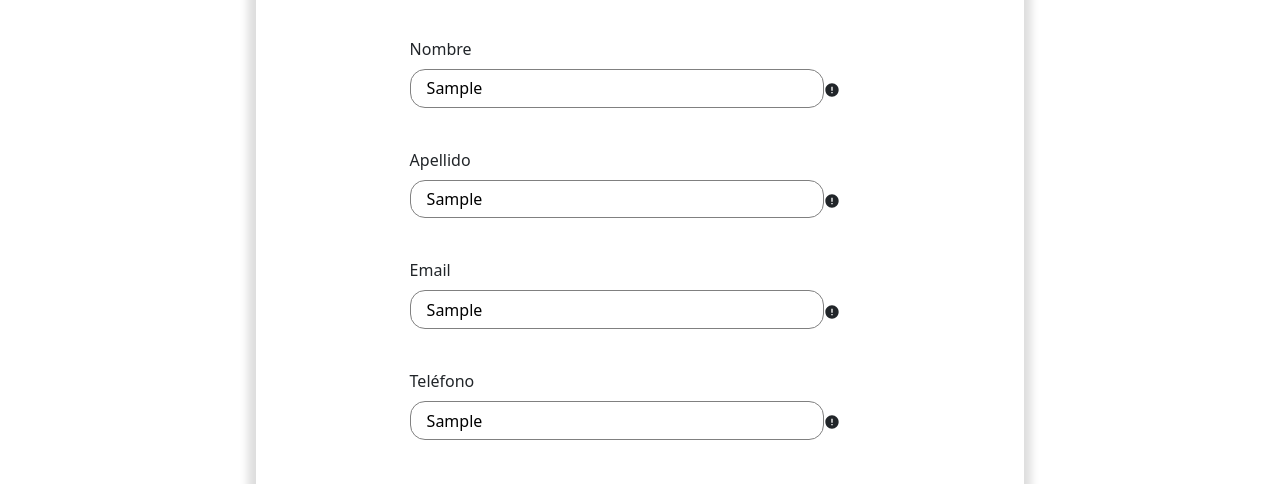
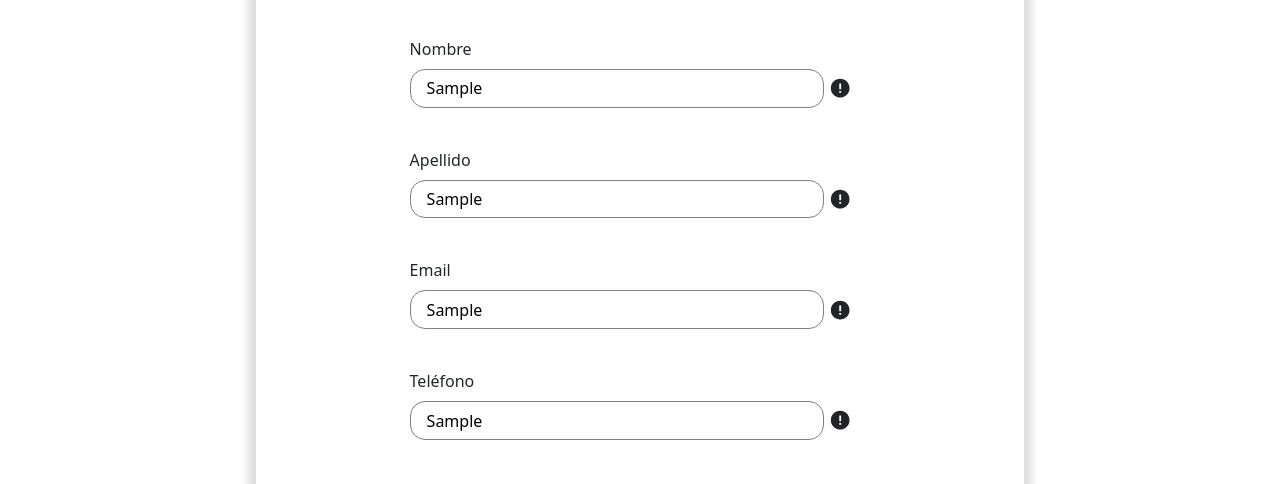
Before and after one commit to N-A-C-H-O/Olymfit-Ecommerce, a React (Create React App) app: page /checkout in a window 1280 px wide. Both pictures are taken after typing "Sample", "Sample", "Sample", "Sample" into the empty fields and a click on the button "Finalizar compra". Shown: the part 191-675 px from the top of the page. Built offline with nearby package versions, Linux system fonts and the light colour scheme.

Commit message:
Implementación addDoc Firestore

```diff
--- a/src/components/Checkout/Checkout.css
+++ b/src/components/Checkout/Checkout.css
@@ -1,19 +1,13 @@
 form {
-    /* background-color: red; */
     width: 60%;
     margin: 0 auto;
     padding: 1em 0;
     -webkit-box-shadow: -0.5px 2.5px 8.5px 7.5px #ddd;
     -moz-box-shadow: -0.5px 2.5px 8.5px 7.5px #ddd;
     box-shadow: -0.5px 2.5px 8.5px 7.5px #ddd;
-    /* display: flex; */
-    /* justify-content: center;
-    align-items: center;
-    flex-direction: column; */
 }
 
 .form-section {
-    /* background-color: yellow; */
     width: 60%;
     margin: 2em auto;
 }
@@ -32,9 +26,14 @@ form {
 }
 
 .form-section input:focus  {
-    background-color: #ddd;
+    background-color: #dddddd74;
     transition: 0.5s;
 
+}
+
+.form-section span {
+    font-size: 1.4em;
+    margin-left: 0.2em
 }
 
 form button {
--- a/src/components/Checkout/Checkout.jsx
+++ b/src/components/Checkout/Checkout.jsx
@@ -4,12 +4,22 @@ import { MdError } from "react-icons/md";
 import { useState } from "react";
 import { ToastContainer, toast } from 'react-toastify';
 import 'react-toastify/dist/ReactToastify.css';
+import { useContext } from "react";
+import { CartContext } from "../../context/CartContext";
+import { addDoc, collection } from "firebase/firestore";
+import { db } from "../../utils/Firebase";
+import { useEffect } from "react";
 
 export const Checkout = () => {
-    const [name,setName] = useState("");
-    const [surname,setSurname] = useState("");
-    const [email,setEmail] = useState("");
-    const [tel,setTel] = useState("");
+    const {cartList,getTotalPrice} = useContext(CartContext);
+
+    const [inputName,setInputName] = useState("");
+
+    const [inputSurname,setInputSurname] = useState("");
+
+    const [inputEmail,setInputEmail] = useState("");
+
+    const [inputTel,setInputTel] = useState("");
 
     const [validForm, setValidForm] = useState({
         name: false,
@@ -18,24 +28,26 @@ export const Checkout = () => {
         tel: false
     });
 
+    const [orderId,setOrderId] = useState("");
+
     const validName = () => {
         const regex = /^[a-zA-ZÑñÁáÉéÍíÓóÚúÜü\s]+$/;
-        regex.test(name) ? setValidForm({ ...validForm, name: true }) : setValidForm({ ...validForm, name: false });
+        regex.test(inputName) ? setValidForm({ ...validForm, name: true }) : setValidForm({ ...validForm, name: false });
     }
 
     const validSurname = () => {
         const regex = /^[a-zA-ZÑñÁáÉéÍíÓóÚúÜü\s]+$/;
-        regex.test(surname) ? setValidForm({ ...validForm, surname: true }) : setValidForm({ ...validForm, surname: false });
+        regex.test(inputSurname) ? setValidForm({ ...validForm, surname: true }) : setValidForm({ ...validForm, surname: false });
     }
 
     const validEmail = () => {
         const regex = /^[-\w.%+]{1,64}@(?:[A-Z0-9-]{1,63}\.){1,125}[A-Z]{2,63}$/i;
-        regex.test(email) ? setValidForm({ ...validForm, email: true }) : setValidForm({ ...validForm, email: false });
+        regex.test(inputEmail) ? setValidForm({ ...validForm, email: true }) : setValidForm({ ...validForm, email: false });
     }
 
     const validTel = () => {
         const regex = /^[0-9]+$/;
-        regex.test(tel) ? setValidForm({ ...validForm, tel: true }) : setValidForm({ ...validForm, tel: false });
+        regex.test(inputTel) ? setValidForm({ ...validForm, tel: true }) : setValidForm({ ...validForm, tel: false });
     }
 
     const errorNotif = (message) => {
@@ -65,11 +77,30 @@ export const Checkout = () => {
     const sendOrder = (e) => {
         e.preventDefault();
         if (validForm.name && validForm.surname && validForm.email && validForm.tel) {
+            const order = {
+                buyer: {
+                    name: inputName,
+                    surname: inputSurname,
+                    email: inputEmail,
+                    tel: inputTel
+                },
+                items: cartList,
+                total: getTotalPrice(),
+            }
+            const ordersCollection = collection(db,"orders");
+            addDoc(ordersCollection,order).then(({id}) => setOrderId(id)).catch((err) => {
+                console.log(err);
+                errorNotif('Error! Inténtelo más tarde');
+            });
             successNotif('Datos enviados correctamente!')
         } else {
             errorNotif('Sus datos son incorrectos. Por favor, rellene el formulario.')
         }
     }
+
+    useEffect(() => {
+        console.log(orderId)
+    },[orderId])
 
 
     return(
@@ -77,30 +108,30 @@ export const Checkout = () => {
             <form onSubmit={sendOrder}>
                 <div className="form-section">
                     <label>Nombre</label>
-                    <input onKeyUp={validName} onChange={(e) => setName(e.target.value)} type="text" placeholder="Nombre"/>
+                    <input onKeyUp={validName} onChange={(e) => setInputName(e.target.value)} type="text" placeholder="Nombre"/>
                     {
-                        validForm.name ? <span><AiFillCheckCircle/></span> : <span><MdError/></span>
+                        validForm.name ? <span><AiFillCheckCircle/></span> : inputName === "" ? "" : <span><MdError/></span>
                     }
                 </div>
                 <div className="form-section">
                     <label>Apellido</label>
-                    <input onKeyUp={validSurname} onChange={(e) => setSurname(e.target.value)} type="text" placeholder="Apellido"/>
+                    <input onKeyUp={validSurname} onChange={(e) => setInputSurname(e.target.value)} type="text" placeholder="Apellido"/>
                     {
-                        validForm.surname ? <span><AiFillCheckCircle/></span> : <span><MdError/></span>
+                        validForm.surname ? <span><AiFillCheckCircle/></span> : inputSurname === "" ? "" : <span><MdError/></span>
                     }
                 </div>
                 <div className="form-section">
                     <label>Email</label>
-                    <input onKeyUp={validEmail} onChange={(e) => setEmail(e.target.value)} type="text" placeholder="Correo electrónico"/>
+                    <input onKeyUp={validEmail} onChange={(e) => setInputEmail(e.target.value)} type="text" placeholder="Correo electrónico"/>
                     {
-                        validForm.email ? <span><AiFillCheckCircle/></span> : <span><MdError/></span>
+                        validForm.email ? <span><AiFillCheckCircle/></span> : inputEmail === "" ? "" : <span><MdError/></span>
                     }
                 </div>
                 <div className="form-section">
                     <label>Teléfono</label>
-                    <input onKeyUp={validTel} onChange={(e) => setTel(e.target.value)} type="text" placeholder="Número de teléfono" maxLength={15}/>
+                    <input onKeyUp={validTel} onChange={(e) => setInputTel(e.target.value)} type="text" placeholder="Número de teléfono" maxLength={15}/>
                     {
-                        validForm.tel ? <span><AiFillCheckCircle/></span> : <span><MdError/></span>
+                        validForm.tel ? <span><AiFillCheckCircle/></span> : inputTel === "" ? "" : <span><MdError/></span>
                     }
                 </div>
                 <button className="btn d-block mt-5">Finalizar compra</button>
```
